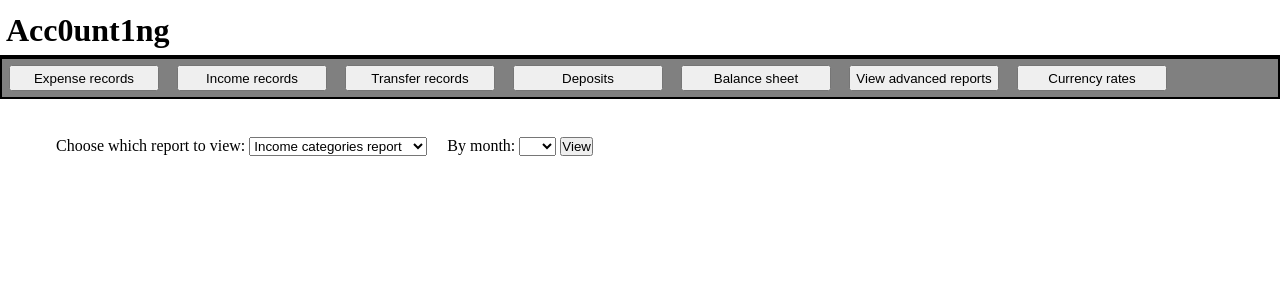
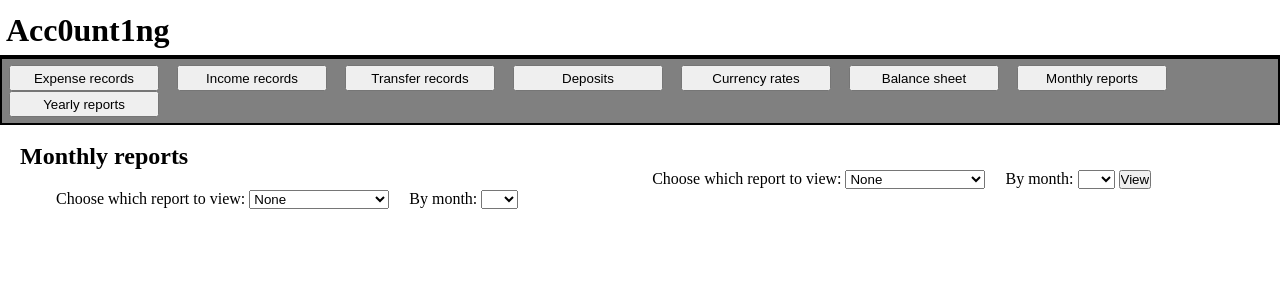
Before and after one commit to AlDas23/Acc0unt1ng, a Flask app: page /view/advrep in a window 1280 px wide. Shown: the top 300 px of the page. Run offline with Flask 3, Linux system fonts and the light colour scheme.

Commit message:
Changed advRep -> Montly. ViewRep -> Yearly

```diff
--- a/api/api_run.py
+++ b/api/api_run.py
@@ -512,26 +512,44 @@ def ViewReports():
 @app.route("/view/advrep", methods=["POST", "GET"])
 def ViewAdvReports():
     if request.method == "GET":
-        return render_template("viewrepadv.html", columns=[], data=[])
+        return render_template("viewrepadv.html", columns=[], data=[], columns2=[], data2=[])
     else:
         report_type = request.form["View Report"]
-        month = request.form["Month"]
-        if report_type == "catpbrep":
-            data = ReadAdv(report_type, month)
-            columns = ["Category", "Person bank", "Currency", "Sum"]
-        if report_type == "catincrep":
-            data = ReadAdv(report_type, month)
-            columns = ["Category", "Currency", "Sum", "Sum RON"]
-        if report_type == "catexprep":
-            data = ReadAdv(report_type, month)
-            columns = ["Category", "Sum RON"]
+        if report_type != "None":
+            month = request.form["Month"]
+            if report_type == "catpbrep":
+                data = ReadAdv(report_type, month)
+                columns = ["Category", "Person bank", "Currency", "Sum"]
+            if report_type == "catincrep":
+                data = ReadAdv(report_type, month)
+                columns = ["Category", "Currency", "Sum", "Sum RON"]
+            if report_type == "catexprep":
+                data = ReadAdv(report_type, month)
+                columns = ["Category", "Sum RON", "%"]
+
+        report_type2 = request.form["View Report2"]
+        if report_type2 != "None":
+            month2 = request.form["Month2"]
+            if report_type2 == "catpbrep":
+                data2 = ReadAdv(report_type2, month2)
+                columns2 = ["Category", "Person bank", "Currency", "Sum"]
+            if report_type2 == "catincrep":
+                data2 = ReadAdv(report_type2, month2)
+                columns2 = ["Category", "Currency", "Sum", "Sum RON"]
+            if report_type2 == "catexprep":
+                data2 = ReadAdv(report_type2, month2)
+                columns2 = ["Category", "Sum RON", "%"]
 
         return render_template(
             "viewrepadv.html",
             columns=columns,
             data=data,
+            columns2=columns2,
+            data2=data2,
             selected_option=report_type,
+            selected_option2=report_type2,
             selected_month=month,
+            selected_month2=month2,
         )
 
 
@@ -539,8 +557,8 @@ def ViewAdvReports():
 def ViewAcc():
     data_curr = Read("allcurr")
     columns_curr = ["Currency", "Sum"]
-    data_owner = ConvRead("norm", "allmowner")
-    columns_owner = ["Owner", "Sum RON"]
+    data_owner = ConvReadPlus("norm", "allmowner")
+    columns_owner = ["Owner", "Currency", "Sum", "Sum RON"]
     data_type = ConvRead("norm", "allmtype")
     columns_type = ["Type", "Sum RON"]
     owners = Read("retmowner")
@@ -563,14 +581,14 @@ def ViewAcc():
         type = request.form["Acc type"]
 
         if type == " " and owner != " ":
-            data = ConvRead(owner, "byowner")
+            data = Read(owner, "byowner")
 
         elif owner == " " and type != " ":
-            data = ConvRead(type, "bytype")
+            data = Read(type, "bytype")
 
         elif owner != " " and type != " ":
             all = owner + "," + type
-            data = ConvRead(all, "byall")
+            data = Read(all, "byall")
         else:
             return redirect(url_for("ViewAcc"))
 
--- a/api/static/styles.css
+++ b/api/static/styles.css
@@ -127,3 +127,14 @@ label {
 a, a:visited, a:hover, a:active {
   color: rgb(0, 0, 169)
 }
+
+.leftAdvRep_container{
+  width: 47%;
+  float: left;
+  margin-right: 24px;
+}
+
+.rightAdvRep_container{
+  width: 47%;
+  float: right;
+}
--- a/api/templates/base.html
+++ b/api/templates/base.html
@@ -16,10 +16,10 @@
       <button class="nav_button" onclick="window.location.href='/add/income'">Income records</button>
       <button class="nav_button" onclick="window.location.href='/transfer'">Transfer records</button>
       <button class="nav_button" onclick="window.location.href='/add/deposit'">Deposits</button>
+      <button class="nav_button" onclick="window.location.href='/currency'">Currency rates</button>
       <button class="nav_button" onclick="window.location.href='/view/acc'">Balance sheet</button>
-      <!-- <button class="nav_button" onclick="window.location.href='/view/rep'">View reports</button> -->
-      <button class="nav_button" onclick="window.location.href='/view/advrep'">View advanced reports</button>
-      <button class="nav_button" onclick="window.location.href='/currency'">Currency rates</button>
+      <button class="nav_button" onclick="window.location.href='/view/advrep'">Monthly reports</button>
+      <button class="nav_button" onclick="window.location.href='/view/rep'">Yearly reports</button>
     </nav>
     <div class="belowbody">
       <br />
--- a/api/templates/viewrepadv.html
+++ b/api/templates/viewrepadv.html
@@ -1,14 +1,20 @@
 {% extends 'base.html' %}
 
 {% block body %}
+<h2>Monthly reports</h2>
+<div class="container">
+    <div class="leftAdvRep_container">
         <form action="/view/advrep" method="post" class="dropdown-report">
             <label for="viewrep">Choose which report to view:</label>
             <select name="View Report" id="viewrep" required>
                 <!-- <option value="catpbrep" {% if selected_option=='catpbrep' %}selected{% endif %}>Category per person_bank report
         </option>  -->
-        <option value="catincrep" {% if selected_option=='catincrep' %}selected{% endif %}>Income categories report
+                <option value="None" {% if selected_option2=='None' %}selected{% endif %}>None</option>
+                <option value="catincrep" {% if selected_option=='catincrep' %}selected{% endif %}>Income categories
+
                 </option>
-        <option value="catexprep" {% if selected_option=='catexprep' %}selected{% endif %}>Expense categories report
+                <option value="catexprep" {% if selected_option=='catexprep' %}selected{% endif %}>Expense categories
+
                 </option>
             </select>
             <label for="bymonth">By month:</label>
@@ -27,8 +33,6 @@
                 <option value="11" {% if selected_month=='11' %}selected{% endif %}>11</option>
                 <option value="12" {% if selected_month=='12' %}selected{% endif %}>12</option>
             </select>
-    <input type="submit" value="View">
-</form>
 
             {% if columns and data %}
             <table class="reptable">
@@ -50,5 +54,62 @@
                 </tbody>
             </table>
             {% endif %}
+    </div>
+
+    <div class="rightAdvRep_container">
+
+        <label for="viewrep2">Choose which report to view:</label>
+        <select name="View Report2" id="viewrep2" required>
+            <!-- <option value="catpbrep" {% if selected_option=='catpbrep' %}selected{% endif %}>Category per person_bank report
+        </option>  -->
+            <option value="None" {% if selected_option2=='None' %}selected{% endif %}>None</option>
+            <option value="catincrep" {% if selected_option2=='catincrep' %}selected{% endif %}>Income categories
+
+            </option>
+            <option value="catexprep" {% if selected_option2=='catexprep' %}selected{% endif %}>Expense categories
+
+            </option>
+        </select>
+        <label for="bymonth2">By month:</label>
+        <select name="Month2" id="bymonth2" required>
+            <option value="" disabled selected> </option>
+            <option value="01" {% if selected_month2=='01' %}selected{% endif %}>1</option>
+            <option value="02" {% if selected_month2=='02' %}selected{% endif %}>2</option>
+            <option value="03" {% if selected_month2=='03' %}selected{% endif %}>3</option>
+            <option value="04" {% if selected_month2=='04' %}selected{% endif %}>4</option>
+            <option value="05" {% if selected_month2=='05' %}selected{% endif %}>5</option>
+            <option value="06" {% if selected_month2=='06' %}selected{% endif %}>6</option>
+            <option value="07" {% if selected_month2=='07' %}selected{% endif %}>7</option>
+            <option value="08" {% if selected_month2=='08' %}selected{% endif %}>8</option>
+            <option value="09" {% if selected_month2=='09' %}selected{% endif %}>9</option>
+            <option value="10" {% if selected_month2=='10' %}selected{% endif %}>10</option>
+            <option value="11" {% if selected_month2=='11' %}selected{% endif %}>11</option>
+            <option value="12" {% if selected_month2=='12' %}selected{% endif %}>12</option>
+        </select>
+        <input type="submit" value="View">
+        </form>
+
+        {% if columns2 and data2 %}
+        <table class="reptable">
+            <thead>
+                <tr>
+                    {% for column in columns2 %}
+                    <th class="rep">{{ column }}</th>
+                    {% endfor %}
+                </tr>
+            </thead>
+            <tbody>
+                {% for row in data2 %}
+                <tr>
+                    {% for cell in row %}
+                    <td class="rep">{{ cell }}</td>
+                    {% endfor %}
+                </tr>
+                {% endfor %}
+            </tbody>
+        </table>
+        {% endif %}
+    </div>
+</div>
 
 {% endblock %}
--- a/terminal_UI.py
+++ b/terminal_UI.py
@@ -142,3 +142,7 @@ def ToSPVConf(inp):
     except Exception as e:
         errorMessage = str(e)
         print("Failure!" + "\n" + errorMessage + "\n\n")
+
+
+if __name__ == "__main__":
+    Terminal()
```
Also changed, not shown: api/templates/viewrep.html (+1 -8 lines), db_scripts/script.py (+47 -15 lines). Lines whose indentation alone changed are shown as unchanged.
